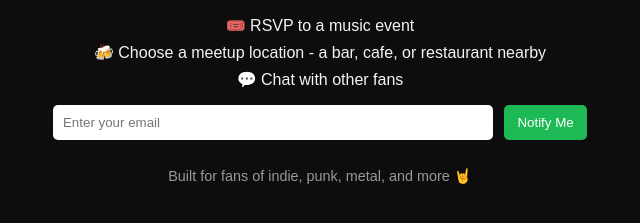
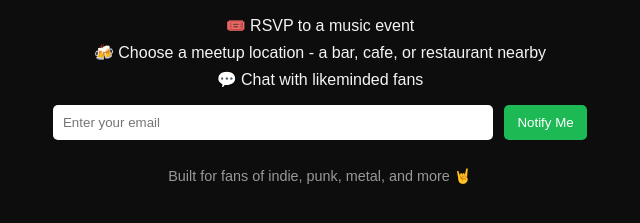
Before and after one commit to FrederickGodsell1990/music_social_landing_page, a plain HTML site: page index.html in a window 1280 px wide. Shown: the part 241-464 px from the top of the page, 320-960 px from the left. Drawn offline with Linux system fonts and the light colour scheme.

Commit message:
changing text to check

```diff
--- a/index.html
+++ b/index.html
@@ -15,7 +15,7 @@
     <ul>
       <li>🎟️ RSVP to a music event</li>
       <li>🍻 Choose a meetup location - a bar, cafe, or restaurant nearby</li>
-      <li>💬 Chat with other fans</li>
+      <li>💬 Chat with likeminded fans</li>
     </ul>
 
     <form action="https://formspree.io/f/xrbkkgao" method="POST">
--- a/package.json
+++ /dev/null
@@ -1,6 +0,0 @@
-{
-  "name": "music-social-landing-page",
-  "version": "1.0.0",
-  "private": true,
-  "description": "Static landing page for music social app"
-}
```
